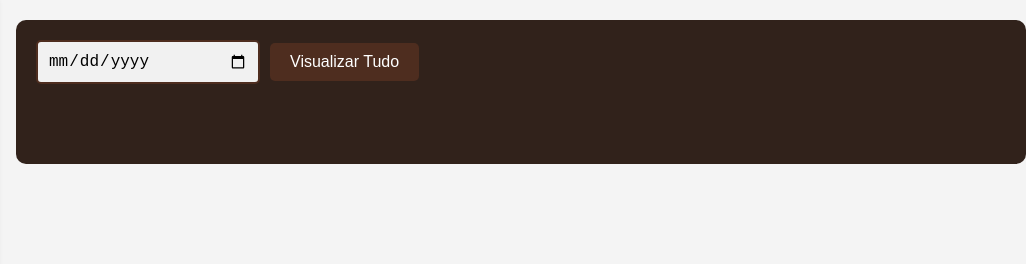
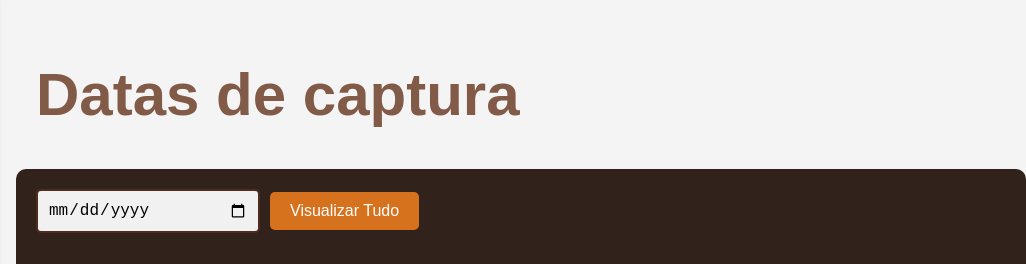
Before and after one commit to PedroClaudinoBarbosa/Lagotto, a website: page public/dashboardCalendario.html in a window 1280 px wide. Shown: the top 264 px of the page, 254-1280 px from the left. Drawn offline with nearby package versions, Linux system fonts and the light colour scheme.

Commit message:
Titulo tela calendario

```diff
--- a/public/dashboardCalendario.html
+++ b/public/dashboardCalendario.html
@@ -34,7 +34,11 @@
         </div>
     </div>
 
+
     <div class="container-calendario">
+        <div>
+            <h1>Datas de captura</h1>
+        </div>
         <div class="container-geral">
             <div class="container-conteudo">
                 <div class="data-container">
@@ -115,7 +119,7 @@
                 data: {
                     labels: labels,
                     datasets: [{
-                        label: 'Maior Umidade/Plantio',
+                        label: 'Maior Umidade por plantio',
                         data: umidadeData,
                         borderColor: 'rgb(75, 192, 192)',
                         backgroundColor: 'rgba(75, 192, 192, 0.2)',
--- a/public/styles/dashboard.css
+++ b/public/styles/dashboard.css
@@ -143,6 +143,10 @@ body {
 
 h2 {
     margin-bottom: 10px;
+}
+
+h1{
+    font-size: 60px;
 }
 
 .alert {
--- a/public/styles/dashboardCalendario.css
+++ b/public/styles/dashboardCalendario.css
@@ -4,6 +4,7 @@ body {
     margin: 0;
     padding: 0;
 }
+
 
 .container-calendario {
     margin-left: 270px;
@@ -58,7 +59,7 @@ body {
 
 #visualizarButton {
     padding: 10px 20px;
-    background-color: #4e2d1f;
+    background-color: #d6711e;
     color: white;
     border: none;
     border-radius: 5px;
```
